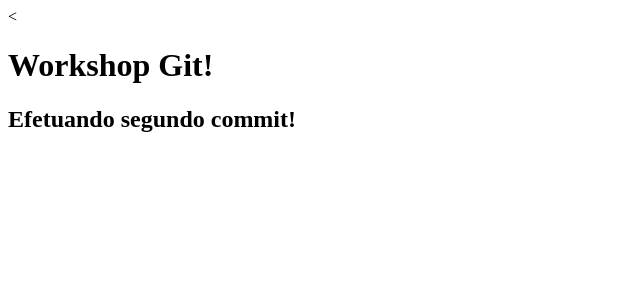
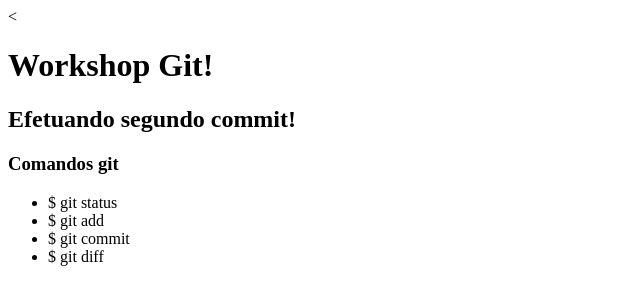
Before and after one commit to DevNicque/workshop-git, a plain HTML site: page index.html in a window 1280 px wide. Shown: the whole page, without its empty margins (0-640 px from the left). Drawn offline with Linux system fonts and the light colour scheme.

Commit message:
Adiciona uma lista
Signed-off-by: Andrea Monicque <amonicquesantos@gmail.com>

```diff
--- a/index.html
+++ b/index.html
@@ -7,5 +7,12 @@
   <body>
     <h1>Workshop Git!</h1>
     <h2>Efetuando segundo commit!</h2>
+    <h3>Comandos git</h3>
+    <ul>
+        <li>$ git status</li>
+        <li>$ git add</li>
+        <li>$ git commit</li>
+        <li>$ git diff</li>
+    </ul>
   </body>
 </html>
```
